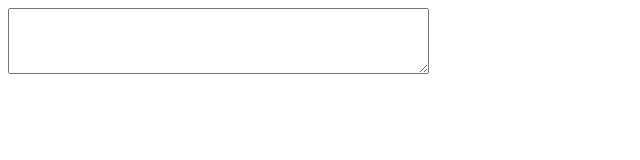
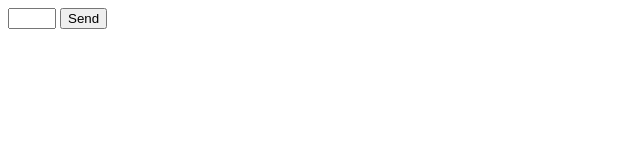
Before and after one commit to ChanksM/html-and-css-practices, a plain HTML site: page 4-Forms/index.html in a window 1280 px wide. Shown: the whole page, without its empty margins (0-640 px from the left). Drawn offline with Linux system fonts and the light colour scheme.

Commit message:
feat(4-Forms): Finish tutorial-6

```diff
--- a/4-Forms/index.html
+++ b/4-Forms/index.html
@@ -8,7 +8,8 @@
 </head>
 <body>
     <form action="/">
-        <textarea name="area" id="area" cols="50" rows="4"></textarea>
+        <input type="number" name="number" id="number" max="6" min="3">
+        <input type="submit" value="Send">
     </form>
 </body>
 </html>
```
